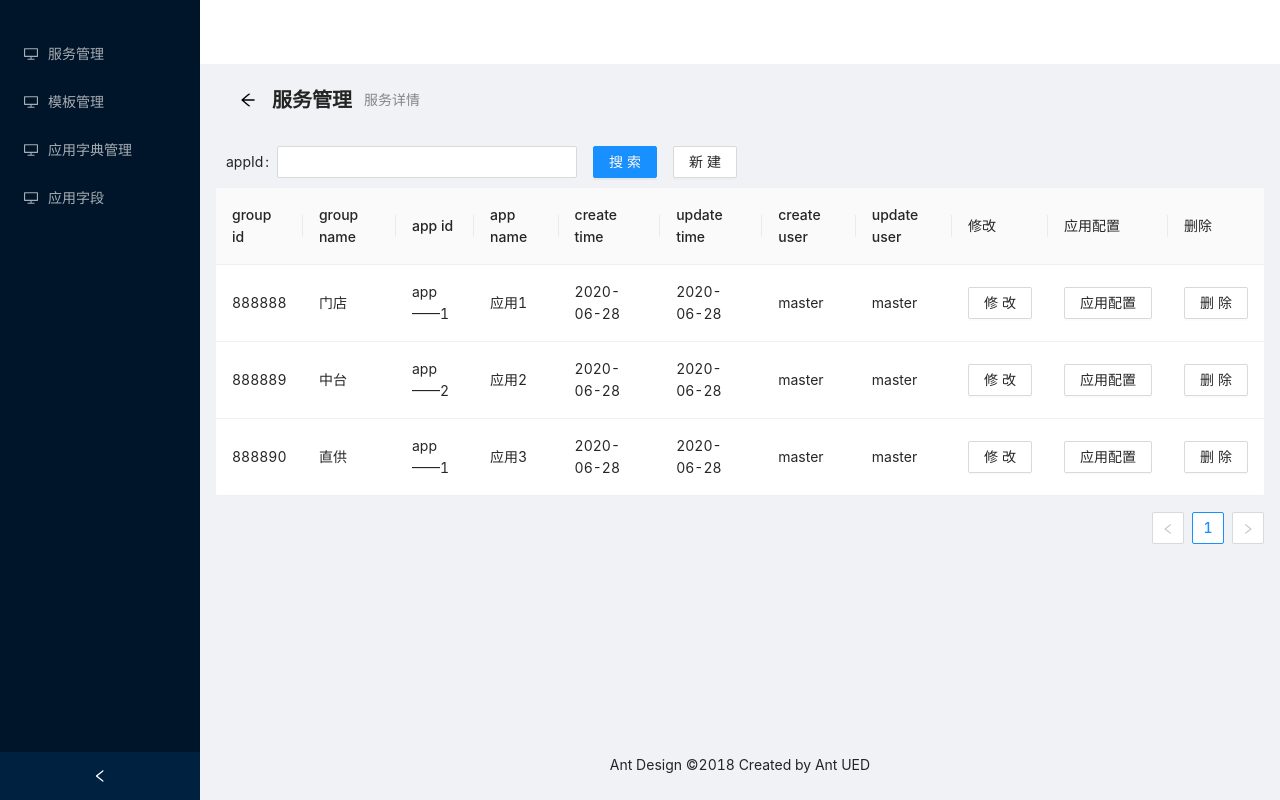
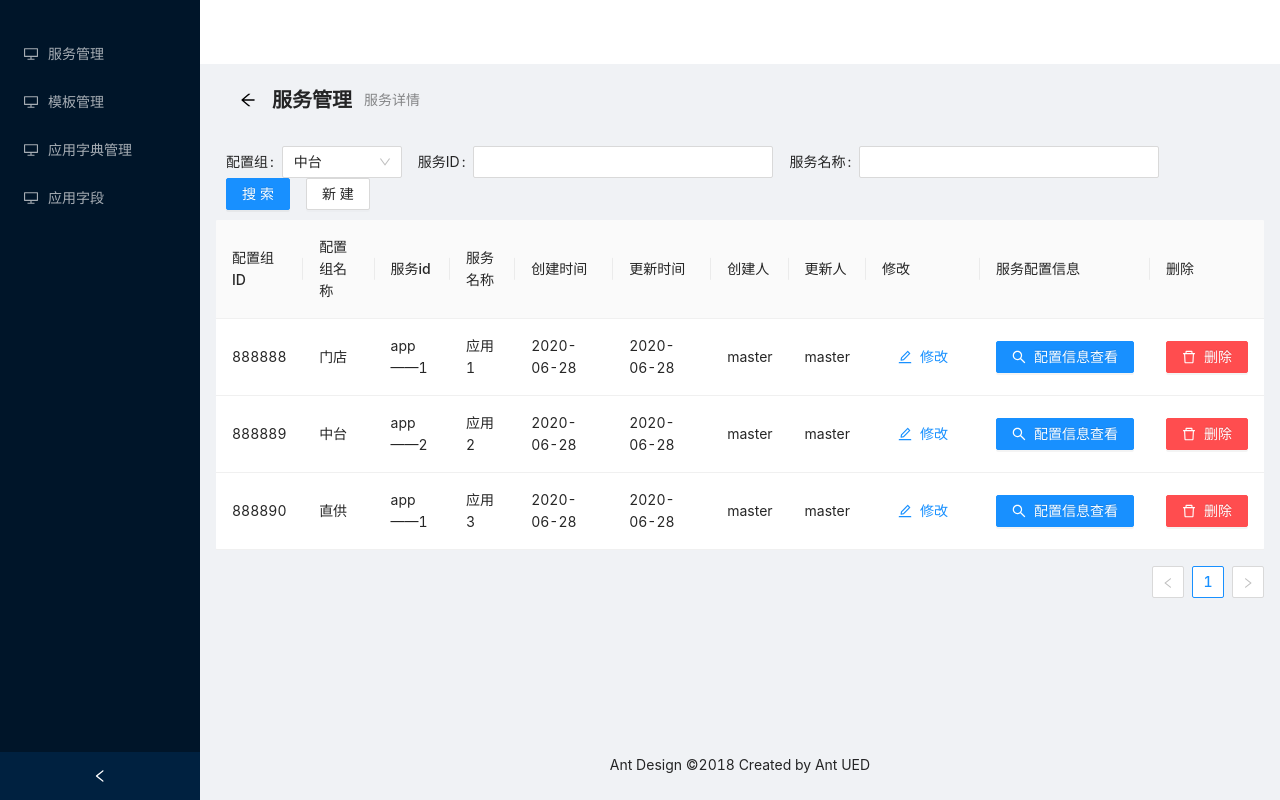
Before and after one commit to kyssion/mouter-config-center-ui, a React (Create React App) app: page /#/configApp in a window 1280 px wide. Built offline with nearby package versions, Linux system fonts and the light colour scheme.

Commit message:
feat: update

```diff
--- a/src/comport/Config.js
+++ b/src/comport/Config.js
@@ -1,8 +1,12 @@
 import React from "react";
 import {Button, Col, Form, Input, Modal, PageHeader, Row, Select, Table} from "antd";
 import {Link} from "react-router-dom";
+import {EditOutlined,SearchOutlined,CloudUploadOutlined ,DeleteOutlined } from "@ant-design/icons"
+
 
 const { Column, ColumnGroup } = Table;
+
+const { Option } = Select;
 
 const data = [
     {
@@ -90,32 +94,14 @@ class Config extends React.Component {
                             onFinish={this.onFinish}
                             initialValues={{price: {number: 0, currency: 'rmb',},}}>
                             <Form.Item
-                                name="groupId"
-                                label="groupId"
+                                name="配置id"
+                                label="配置id"
                             >
-                                <Select defaultValue="lucy" style={{ width: 120 }}>
-                                    <Select value="jack">门店</Select>
-                                    <Select value="lucy">中台</Select>
-                                    <Select value="disabled" disabled>
-                                        直供
-                                    </Select>
-                                </Select>
+                                <PriceInput />
                             </Form.Item>
                             <Form.Item
-                                name="appId"
-                                label="appId"
-                            >
-                                <Select defaultValue="lucy" style={{ width: 120 }}>
-                                    <Select value="jack">门店</Select>
-                                    <Select value="lucy">中台</Select>
-                                    <Select value="disabled" disabled>
-                                        直供
-                                    </Select>
-                                </Select>
-                            </Form.Item>
-                            <Form.Item
-                                name="configId"
-                                label="configId"
+                                name="配置名称"
+                                label="配置名称"
                             >
                                 <PriceInput />
                             </Form.Item>
@@ -133,15 +119,15 @@ class Config extends React.Component {
                     </Col>
                 </Row>
                 <Table dataSource={data}>
-                    <Column title="group id" dataIndex="group_id" key="group_id" />
-                    <Column title="app id" dataIndex="app_id" key="name" />
-                    <Column title="config id" dataIndex="config_id" key="name" />
-                    <Column title="config name" dataIndex="config_name" key="name" />
+                    <Column title="服务ID" dataIndex="app_id" key="name" />
+                    <Column title="服务名称" dataIndex="app_id" key="name" />
+                    <Column title="配置ID" dataIndex="config_id" key="name" />
+                    <Column title="配置名称" dataIndex="config_name" key="name" />
                     <Column title="发布状态" dataIndex="发布状态" key="发布状态" />
-                    <Column title="create time" dataIndex="create_time" key="create time" />
-                    <Column title="update time" dataIndex="update_time" key="update time" />
-                    <Column title="create user" dataIndex="create_user" key="create user" />
-                    <Column title="update user" dataIndex="update_user" key="update user" />
+                    <Column title="创建时间" dataIndex="create_time" key="create time" />
+                    <Column title="更新时间" dataIndex="update_time" key="update time" />
+                    <Column title="创建人" dataIndex="create_user" key="create user" />
+                    <Column title="更新人" dataIndex="update_user" key="update user" />
                     <Column
                         title="编辑"
                         dataIndex="group_id"
@@ -149,7 +135,7 @@ class Config extends React.Component {
                         render={(text, record) => (
                             <>
                                 <Link to={"configEdit"}>
-                                    <Button onClick={()=>{
+                                    <Button icon={<EditOutlined/>} onClick={()=>{
                                     }}>编辑</Button>
                                 </Link>
                             </>
@@ -159,14 +145,14 @@ class Config extends React.Component {
                         title="发布"
                         key="action"
                         render={(text, record) => (
-                            <Button>发布</Button>
+                            <Button type={"primary"} icon={<CloudUploadOutlined/>}>发布</Button>
                         )}
                     />
                     <Column
                         title="删除"
                         key="action"
                         render={(text, record) => (
-                            <Button>删除</Button>
+                            <Button type={"danger"} icon={<DeleteOutlined/>}>删除</Button>
                         )}
                     />
                 </Table>
@@ -180,33 +166,40 @@ class Config extends React.Component {
                         name="ttttt">
                         <Form.Item
                             name="groupId"
-                            label="groupId"
+                            label="配置组ID"
                         >
                             <Input type={"input"} defaultValue={this.state.module_id}/>
                         </Form.Item>
                         <Form.Item
-                            name="appId"
+                            name="应用ID"
                             label="appId"
                         >
                             <Input type={"input"} defaultValue={this.state.module_id}/>
                         </Form.Item>
                         <Form.Item
-                            name="configId"
+                            name="配置ID"
                             label="config_id"
                         >
                             <Input type={"input"} defaultValue={this.state.module_id}/>
                         </Form.Item>
                         <Form.Item
-                            name="configName"
+                            name="配置名称"
                             label="config_name"
                         >
                             <Input type={"input"} defaultValue={this.state.module_id}/>
                         </Form.Item>
                         <Form.Item
-                            name="template_id"
+                            name="模版ID"
                             label="template_id"
                         >
-                            <Input type={"input"} defaultValue={this.state.module_id}/>
+                            <Select style={{ width: 120 }}>
+                                <Option value="模版1">模版1</Option>
+                                <Option value="模版2">模版2</Option>
+                                <Option value="模版3">
+                                    模版3
+                                </Option>
+                                <Option value="模版4">模版4</Option>
+                            </Select>
                         </Form.Item>
                     </Form>
                 </Modal>
--- a/src/comport/ConfigApp.js
+++ b/src/comport/ConfigApp.js
@@ -1,7 +1,7 @@
 import React from "react";
 import {Button, Col, Form, Input, Modal, PageHeader, Row, Select, Table} from "antd";
 import {Link} from "react-router-dom";
-
+import {EditOutlined,SearchOutlined,DeleteOutlined } from "@ant-design/icons"
 const { Column, ColumnGroup } = Table;
 
 const data = [
@@ -84,8 +84,26 @@ class ConfigApp extends React.Component {
                             onFinish={this.onFinish}
                             initialValues={{price: {number: 0, currency: 'rmb',},}}>
                             <Form.Item
+                                name="groupId"
+                                label="配置组"
+                            >
+                                <Select defaultValue="lucy" style={{ width: 120 }}>
+                                    <Select value="jack">门店</Select>
+                                    <Select value="lucy">中台</Select>
+                                    <Select value="disabled" disabled>
+                                        直供
+                                    </Select>
+                                </Select>
+                            </Form.Item>
+                            <Form.Item
                                 name="appId"
-                                label="appId"
+                                label="服务ID"
+                            >
+                                <PriceInput />
+                            </Form.Item>
+                            <Form.Item
+                                name="appId"
+                                label="服务名称"
                             >
                                 <PriceInput />
                             </Form.Item>
@@ -103,21 +121,21 @@ class ConfigApp extends React.Component {
                     </Col>
                 </Row>
                 <Table dataSource={data}>
-                    <Column title="group id" dataIndex="group_id" key="group_id" />
-                    <Column title="group name" dataIndex="group_name" key="name" />
-                    <Column title="app id" dataIndex="app_id" key="name" />
-                    <Column title="app name" dataIndex="app_name" key="name" />
-                    <Column title="create time" dataIndex="create_time" key="create time" />
-                    <Column title="update time" dataIndex="update_time" key="update time" />
-                    <Column title="create user" dataIndex="create_user" key="create user" />
-                    <Column title="update user" dataIndex="update_user" key="update user" />
+                    <Column title="配置组ID" dataIndex="group_id" key="group_id" />
+                    <Column title="配置组名称" dataIndex="group_name" key="name" />
+                    <Column title="服务id" dataIndex="app_id" key="name" />
+                    <Column title="服务名称" dataIndex="app_name" key="name" />
+                    <Column title="创建时间" dataIndex="create_time" key="create time" />
+                    <Column title="更新时间" dataIndex="update_time" key="update time" />
+                    <Column title="创建人" dataIndex="create_user" key="create user" />
+                    <Column title="更新人" dataIndex="update_user" key="update user" />
                     <Column
                         title="修改"
                         dataIndex="group_id"
                         key="tags"
                         render={(text, record) => (
                             <>
-                                <Button onClick={()=>{
+                                <Button type={"link"} icon={<EditOutlined />} onClick={()=>{
                                     this.setState((r)=>{
                                         console.log(text);
                                         console.log(record);
@@ -132,13 +150,13 @@ class ConfigApp extends React.Component {
                         )}
                     />
                     <Column
-                        title="应用配置"
+                        title="服务配置信息"
                         dataIndex="group_id"
                         key="tags"
                         render={(text, record) => (
                             <>
                                 <Link to={'config'}>
-                                    <Button>应用配置</Button>
+                                    <Button type={"primary"} icon={<SearchOutlined/>}>配置信息查看</Button>
                                 </Link>
                             </>
                         )}
@@ -147,7 +165,7 @@ class ConfigApp extends React.Component {
                         title="删除"
                         key="action"
                         render={(text, record) => (
-                            <Button>删除</Button>
+                            <Button icon={<DeleteOutlined />} type={"danger"}>删除</Button>
                         )}
                     />
                 </Table>
```
Also changed, not shown: src/App.js (line endings or trailing spaces), src/comport/ConfigDataCollection.js (line endings or trailing spaces), src/comport/ConfigEdite.js (line endings or trailing spaces), src/comport/ConfigTemplateEdit.js (line endings or trailing spaces), src/comport/ConfigTemplateTree.js (line endings or trailing spaces), src/comport/TreeDataEdit.js (line endings or trailing spaces), 1 other file (tests, documents, lock files or other folders).
